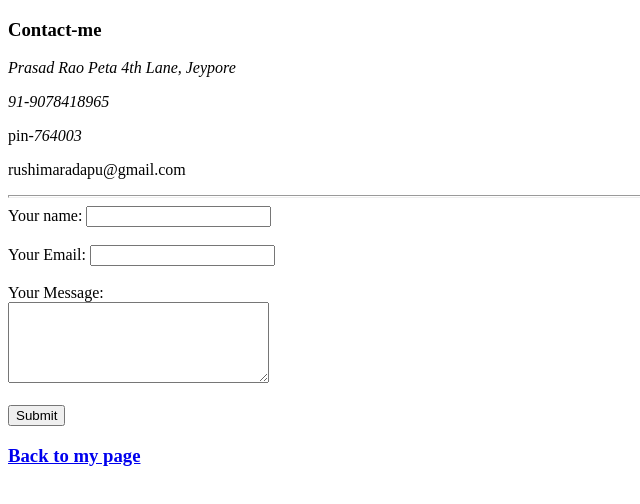
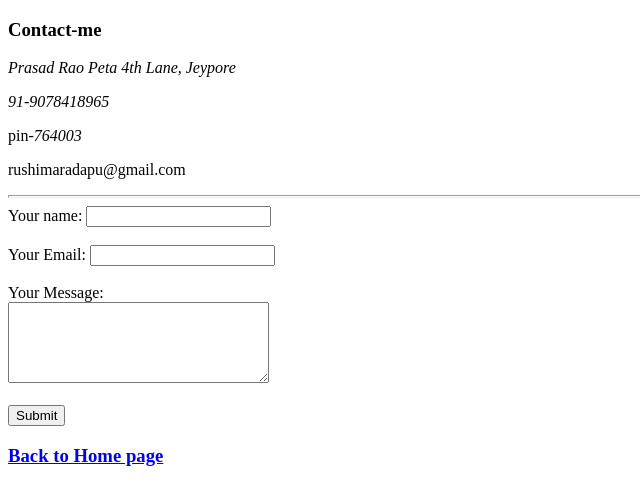
Before and after one commit to Rushimaradapu/CV, a plain HTML site: page Contact-me.html in a window 1280 px wide. Shown: the full height of the page, 0-640 px from the left. Drawn offline with Linux system fonts and the light colour scheme.

Commit message:
Update Contact-me.html

```diff
--- a/Contact-me.html
+++ b/Contact-me.html
@@ -24,7 +24,7 @@
         <input type="submit">
     </form>
 
-    <a href="index.html"><h3>Back to my page</h3></a>
+    <a href="index.html"><h3>Back to Home page</h3></a>
 
 </body>
 </html>
```
